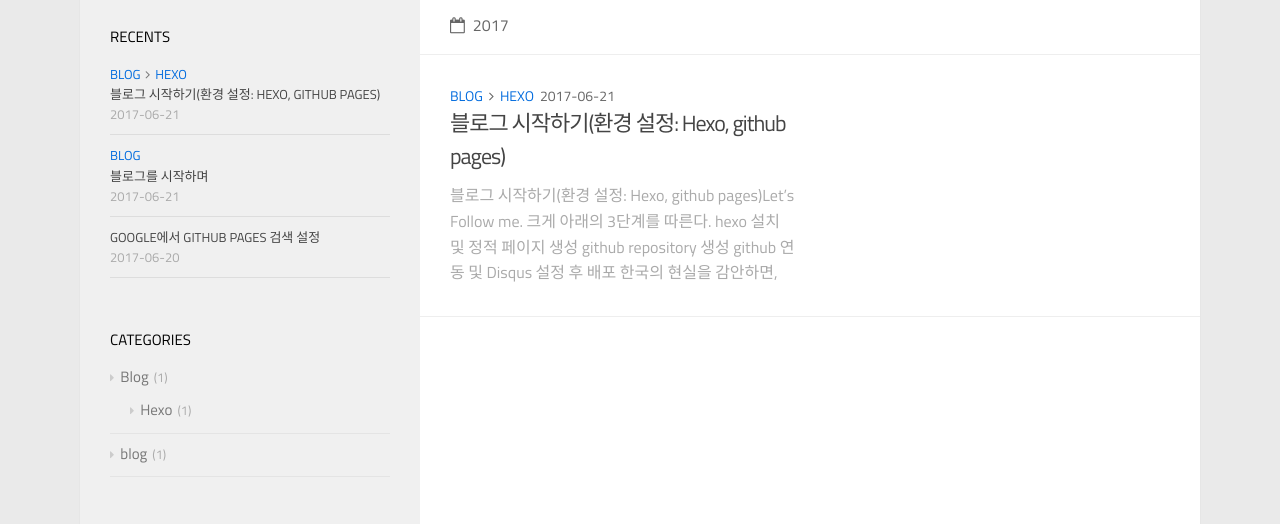
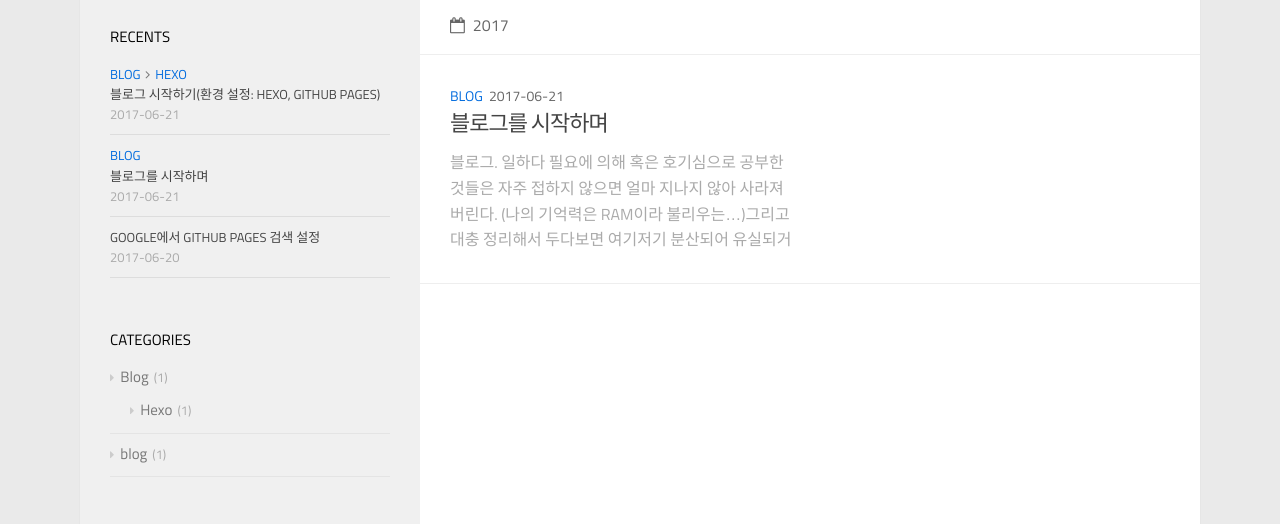
Before and after one commit to khackskjs/khackskjs.github.io, a plain HTML site: page categories/Blog/index.html in a window 1280 px wide. Shown: the part 255-779 px from the top of the page. Drawn offline with Linux system fonts and the light colour scheme.

Commit message:
Site updated: 2017-06-21 23:02:44

```diff
--- a/categories/Blog/index.html
+++ b/categories/Blog/index.html
@@ -3,13 +3,13 @@
 <head>
     <meta charset="utf-8">
 
-    <title>Categoria: Blog | sVeloper&#39;s</title>
+    <title>Categoria: blog | sVeloper&#39;s</title>
     <meta name="viewport" content="width=device-width, initial-scale=1, maximum-scale=1">
 
     <meta name="description" content="그대여, 너무 걱정하지 말아요. 지나간 것은 지나간대로 그런 의미가 있죠">
 <meta property="og:type" content="website">
 <meta property="og:title" content="sVeloper&#39;s">
-<meta property="og:url" content="http://khackskjs.github.io/categories/Blog/index.html">
+<meta property="og:url" content="http://khackskjs.github.io/categories/blog/index.html">
 <meta property="og:site_name" content="sVeloper&#39;s">
 <meta property="og:description" content="그대여, 너무 걱정하지 말아요. 지나간 것은 지나간대로 그런 의미가 있죠">
 <meta name="twitter:card" content="summary">
@@ -126,7 +126,7 @@
                         <div class="main-body-header">
     <h1 class="header">
 
-    <i class="icon fa fa-folder-open"></i>Categoria: <em class="page-title-link">Blog</em>
+    <i class="icon fa fa-folder-open"></i>Categoria: <em class="page-title-link">blog</em>
     </h1>
 </div>
                         <div class="main-body-content">
@@ -151,26 +151,20 @@
 
         <div class="article-meta">
             <div class="category">
-            <a class="article-category-link" href="/categories/Blog/">Blog</a><i class="icon fa fa-angle-right"></i><a class="article-category-link" href="/categories/Blog/Hexo/">Hexo</a>
+            <a class="article-category-link" href="/categories/blog/">blog</a>
             </div>
-            <div class="date"><time datetime="2017-06-21T13:55:33.000Z" itemprop="datePublished">2017-06-21</time></div>
+            <div class="date"><time datetime="2017-06-21T13:44:18.000Z" itemprop="datePublished">2017-06-21</time></div>
         </div>
 
 
         <h1 class="article-title" itemprop="name">
-        <a href="/2017/06/21/블로그-시작하기-환경-설정-Hexo-github-pages/">블로그 시작하기(환경 설정: Hexo, github pages)</a>
+        <a href="/2017/06/21/블로그를-시작하며/">블로그를 시작하며</a>
         </h1>
 
 
         <p class="article-excerpt">
-            블로그 시작하기(환경 설정: Hexo, github pages)Let’s Follow me.
-크게 아래의 3단계를 따른다.
-
-hexo 설치 및 정적 페이지 생성
-github repository 생성
-github 연동 및 Disqus 설정 후 배포
-
-한국의 현실을 감안하면, 대부분 windows, 일부 macOS, 더 일부 Linux, 그리고 그외(죄…송하네
+            블로그.
+일하다 필요에 의해 혹은 호기심으로 공부한 것들은 자주 접하지 않으면 얼마 지나지 않아 사라져 버린다. (나의 기억력은 RAM이라 불리우는…)그리고 대충 정리해서 두다보면 여기저기 분산되어 유실되거나, 추후 보면 알아 볼 수가 없다.이런 필요에 의해 뭔가 일원화된 정리방법이 필요했다.그럼에도 불구하고 이쁘게 혹은 보기 좋게 글을 작성하기가 쉽지 않
         </p>
     </div>
 </article>
@@ -401,3 +395,8 @@ github 연동 및 Disqus 설정 후 배포
     </div>
 </body>
 </html>
+js"></script>
+
+    </div>
+</body>
+</html>
```
Also changed, not shown: 2017/06/20/google에서-github-pages-검색-설정/index.html (+1 -1 lines), 2017/06/21/블로그-시작하기-환경-설정-Hexo-github-pages/index.html (+1 -1 lines), 2017/06/21/블로그를-시작하며/index.html (+1 -1 lines).
